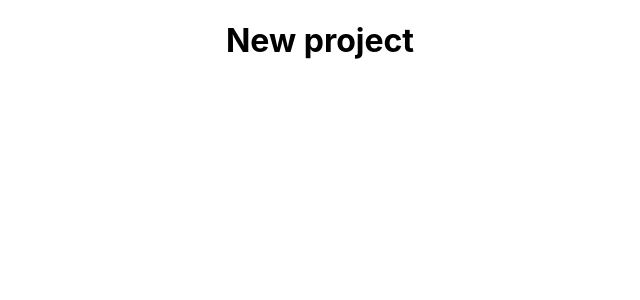
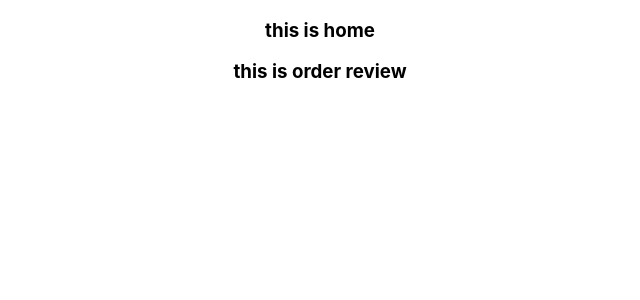
Before and after one commit to azmi0323/react-router-tshirt-project, a React (Create React App) app: page / in a window 1280 px wide. Shown: the top 300 px of the page, without its empty margins (320-960 px from the left). Built offline with nearby package versions, Linux system fonts and the light colour scheme.

Commit message:
third commit after components

```diff
--- a/package.json
+++ b/package.json
@@ -8,6 +8,7 @@
     "@testing-library/user-event": "^13.5.0",
     "react": "^18.0.0",
     "react-dom": "^18.0.0",
+    "react-router-dom": "^6.3.0",
     "react-scripts": "5.0.0",
     "web-vitals": "^2.1.4"
   },
--- a/src/App.js
+++ b/src/App.js
@@ -1,10 +1,15 @@
-import logo from './logo.svg';
+
 import './App.css';
+
+import Home from './components/Home/Home';
+import OrderReview from './components/OrderReview/OrderReview';
+
 
 function App() {
   return (
     <div className="App">
-      <h1>New project</h1>
+      <Home></Home>
+      <OrderReview></OrderReview>
     </div>
   );
 }
--- /dev/null
+++ b/src/components/Home/Home.js
@@ -0,0 +1,11 @@
+import React from "react";
+import "./Home.css";
+const Home = () => {
+  return (
+  <div>
+      <h3>this is home</h3>
+  </div>
+  );
+};
+
+export default Home;
--- /dev/null
+++ b/src/components/OrderReview/OrderReview.js
@@ -0,0 +1,11 @@
+import React from 'react';
+import './OrderReview.css';
+const OrderReview = () => {
+    return (
+        <div>
+            <h3>this is order review</h3>
+        </div>
+    );
+};
+
+export default OrderReview;
```
Also changed, not shown: src/components/About/About.js (added, +11 -0 lines), src/components/Header/Header.js (added, +11 -0 lines), src/components/NotFound/NotFound.js (added, +12 -0 lines), src/components/About/About.css (added), src/components/Header/Header.css (added), src/components/Home/Home.css (added), src/components/NotFound/NotFound.css (added), src/components/OrderReview/OrderReview.css (added), 1 other file (tests, documents, lock files or other folders).
